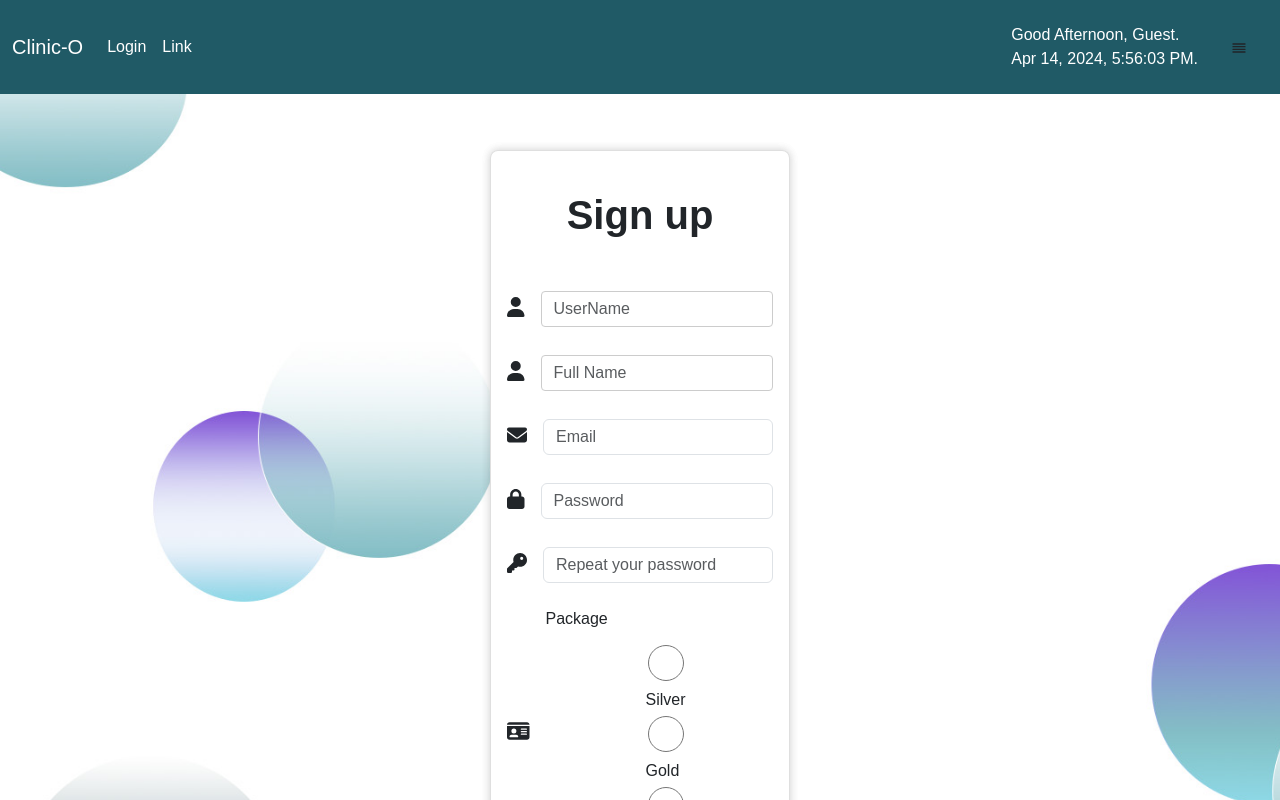
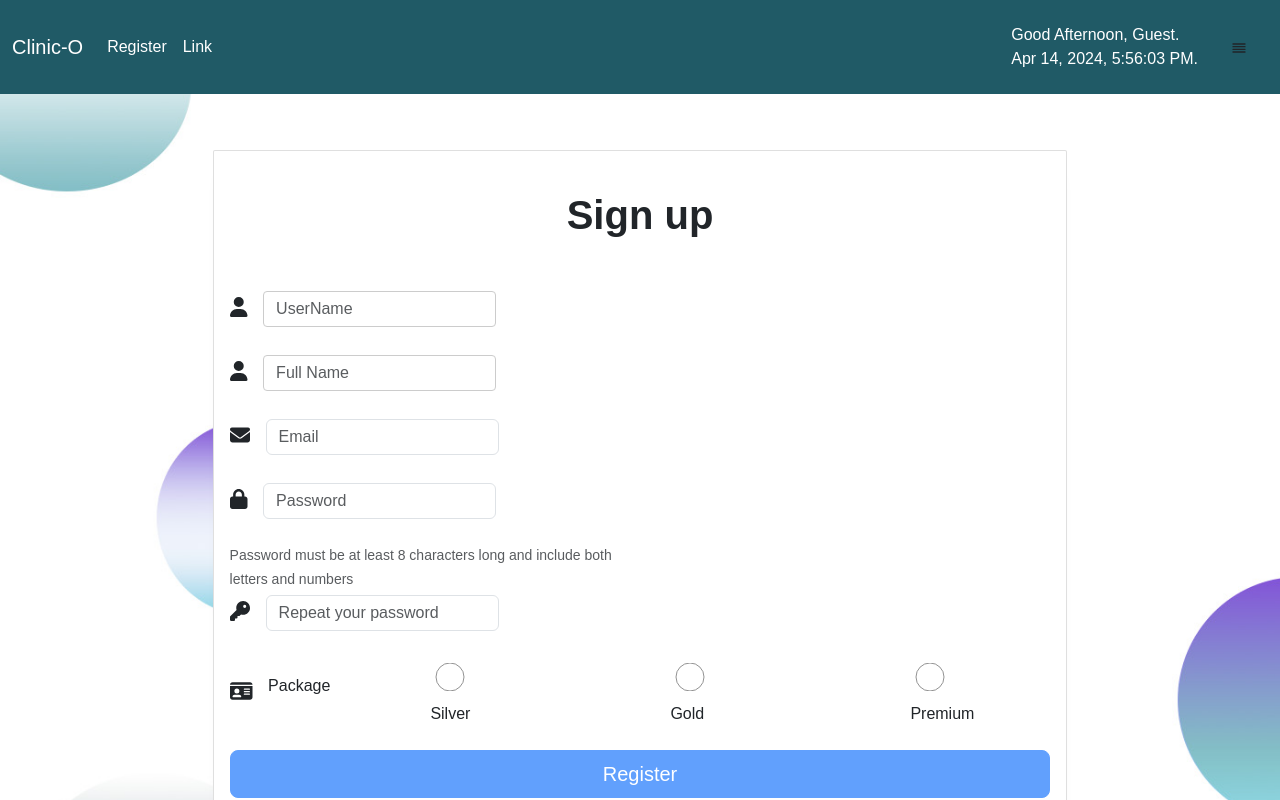
Before and after one commit to AlenaKhanis/Clinic-O-Project, a React (Vite) app in the folder frontend/: page /register in a window 1280 px wide. Shown: the top 800 px of the page. Built offline with nearby package versions, Linux system fonts and the light colour scheme; no server answers.

Commit message:
Update CSS files for homepage, blog section, and clinic details

```diff
--- a/frontend/src/App.tsx
+++ b/frontend/src/App.tsx
@@ -15,7 +15,6 @@ import "./css/App.css";
 
 function App() {
   const [showLoginPopup, setShowLoginPopup] = useState(false);
-  const [showRegisterPopup, setShowRegisterPopup] = useState(false);
 
   function Cover({ children }: { children: React.ReactNode }) {
     const location = useLocation();
@@ -73,12 +72,14 @@ function App() {
           <Route path="/patient/*" element={<PatientRoutes userRole={userRole} />} />
           <Route path="/doctor/*" element={<DoctorRoutes userRole={userRole} />} />
           <Route path="/admin/*" element={<AdminRoutes userRole={userRole} userId={userId} />} />
+
+
           <Route
             path="/"
             element={
               <div className="homepage-container">
                 <div className="mainbody">
-                  <MainBody userRole={userRole} />
+                  <MainBody userRole={userRole} userToken={userToken} setShowLoginPopup={setShowLoginPopup} setUserName={setUserName} setUserToken={setUserToken} setRole={setRole} userName={userName} />
                 </div>
 
                   <BlogSection />
--- a/frontend/src/HomePage/Navbar.tsx
+++ b/frontend/src/HomePage/Navbar.tsx
@@ -4,7 +4,7 @@ import Navbar from 'react-bootstrap/Navbar';
 import 'bootstrap/dist/css/bootstrap.min.css';
 import '../css/homePage.css';
 import { Link } from 'react-router-dom';
-import { useNavigate } from 'react-router-dom';
+
 import { format } from 'date-fns';
 import { useEffect, useState } from 'react';
 import { OffCanvasExample } from './OffCanvas';
@@ -19,21 +19,7 @@ type HomePageProps = {
   userName: string;
 };
 
-function HomeNavBar({ setShowLoginPopup , setUserName , setUserToken , userToken , userName ,setRole}: HomePageProps) {
-  const navigate = useNavigate();
-
-  function logOut() {
-    if (userToken) {
-      localStorage.removeItem("access_token");
-      localStorage.removeItem("userinfo");
-      setUserToken(null);
-      setUserName("Guest");
-      setRole("")
-      navigate("/");
-    } else {
-      setShowLoginPopup(true);
-    }
-  }
+function HomeNavBar({  userToken , userName }: HomePageProps) {
 
   const [date, setDate] = useState(new Date());
   const hour = date.getHours();
@@ -61,9 +47,7 @@ function HomeNavBar({ setShowLoginPopup , setUserName , setUserToken , userToken
       <Navbar.Toggle aria-controls="basic-navbar-nav" />
       <Navbar.Collapse id="basic-navbar-nav">
         <Nav className="me-auto">
-          <Nav.Link style={{color: 'white'}} onClick={() => logOut()}>
-            {userToken ? "Logout" : "Login"}
-          </Nav.Link>
+          <Nav.Link style={{color: 'white' , textDecoration: 'none'}}  href="/register" >Register</Nav.Link>
           <Nav.Link style={{color: 'white'}} href="link">Link</Nav.Link>
         </Nav>
         <Nav.Item>{greeting}, {userToken ? userName : "Guest"}.<br></br> {formattedDate}.</Nav.Item>
--- a/frontend/src/HomePage/RegisterForm.tsx
+++ b/frontend/src/HomePage/RegisterForm.tsx
@@ -1,15 +1,11 @@
-import { MDBContainer, MDBRow, MDBCol, MDBCard, MDBCardBody, MDBInput, MDBCardImage, MDBBtn, MDBCheckbox, MDBIcon } from 'mdb-react-ui-kit';
-import { faEnvelope, faKey, faLock, faUser, faTimes, faIdCard } from '@fortawesome/free-solid-svg-icons';
+import {  MDBCol,  MDBInput  } from 'mdb-react-ui-kit';
+import { faEnvelope, faKey, faLock, faUser, faIdCard } from '@fortawesome/free-solid-svg-icons';
 import { FontAwesomeIcon } from '@fortawesome/react-fontawesome';
-import { Button } from 'react-bootstrap';
+import { Alert, Button } from 'react-bootstrap';
 import { useEffect, useRef, useState } from 'react';
 import '../css/Register.css'
+import { useNavigate } from 'react-router-dom';
 
-
-
-//TODO: Sapared the form validation logic and submissin logic in diffrent files!
-//TODO: Add password validation.
-//TODO: change from full name to first and last name.
 
 
 const BACKEND_URL = import.meta.env.VITE_BACKEND_URL as string;
@@ -23,13 +19,13 @@ export default function Register() {
     const [usernameError, setUsernameError] = useState<string>("");
     const [emailError, setEmailError] = useState<string>("");
     const [fullNameError, setFullNameError] = useState<string>("");
-
-    const formRef = useRef<HTMLFormElement>(null);
+    const [registrationError, setRegistrationError] = useState<string>('');
     const usernameRef = useRef<HTMLInputElement>(null);
     const passwordRef = useRef<HTMLInputElement>(null);
     const confirmPasswordRef = useRef<HTMLInputElement>(null);
     const emailRef = useRef<HTMLInputElement>(null);
     const fullNameRef = useRef<HTMLInputElement>(null);
+    const navigate = useNavigate();
 
     const handleCheckUsername = () => {
         const username = usernameRef.current?.value;
@@ -116,33 +112,31 @@ export default function Register() {
             },
             body: JSON.stringify(registrationData)
         })
+
             .then(response => {
                 if (!response.ok) {
                     throw new Error('Network response was not ok');
                 }
-                // Registration successful
-                alert('Registration successful!');
-
                 setIsFormValid(true);
+                setIsFormValid(true);
+                navigate('/');
             })
             .catch(error => {
                 console.error('Error registering:', error);
-                alert('Registration failed. Please try again.');
+                setRegistrationError('Registration failed. Please try again.');
             });
     };
 
-    const handleClickOutside = (event: MouseEvent) => {
-        if (formRef.current && !formRef.current.contains(event.target as Node)) {
-
+    const handlePasswordValidation = () => {
+        const password = passwordRef.current?.value || '';
+        const passwordPattern = /^(?=.*[A-Za-z])(?=.*\d)[A-Za-z\d]{8,}$/;
+        if (!passwordPattern.test(password)) {
+          setPasswordError("Password must be at least 8 characters long and include both letters and numbers");
+        } else {
+          setPasswordError("");
         }
       };
 
-    useEffect(() => {
-        document.addEventListener("mousedown", handleClickOutside);
-        return () => {
-            document.removeEventListener("mousedown", handleClickOutside);
-        };
-    }, []);
 
     useEffect(() => {
         const isUsernameFilled = !!usernameRef.current?.value;
@@ -175,12 +169,12 @@ export default function Register() {
 
 
     return (
+        <div className='register-form'>
+            <form onSubmit={handleRegister}>
+                <p className="text-center h1 fw-bold mb-5 mx-1 mx-md-4 mt-4">Sign up</p>
 
-        <>
-    <MDBCol col={12} md={6} className='order-2 order-lg-1 d-flex flex-column align-items-center register-form' ref={formRef}>
-        <form className='register-form'  onSubmit={handleRegister}>
-            <p className="text-center h1 fw-bold mb-5 mx-1 mx-md-4 mt-4">Sign up</p>
-            <div className="d-flex flex-row align-items-center mb-4 ">
+                <MDBCol md='6'>
+                    <div className="d-flex flex-row align-items-center mb-4">
                         <FontAwesomeIcon icon={faUser} className="me-3" size="lg" />
                         <MDBInput
                             ref={usernameRef}
@@ -192,8 +186,11 @@ export default function Register() {
                             style={{ borderColor: usernameError ? 'red' : undefined }}
                         />
                     </div>
-            {usernameError && <span style={{ color: 'red' }}>{usernameError}</span>}
-            <div className="d-flex flex-row align-items-center mb-4 ">
+                    {usernameError && <span style={{ color: 'red' , margin: '30px' }}>{usernameError}</span>}
+                </MDBCol>
+
+                <MDBCol md='6'>
+                    <div className="d-flex flex-row align-items-center mb-4">
                         <FontAwesomeIcon icon={faUser} className="me-3" size="lg" />
                         <MDBInput
                             ref={fullNameRef}
@@ -206,11 +203,23 @@ export default function Register() {
                         />
                     </div>
                     {fullNameError && <span style={{ color: 'red' }}>{fullNameError}</span>}
+                </MDBCol>
+
+                <MDBCol md='6'>
                     <div className="d-flex flex-row align-items-center mb-4">
                         <FontAwesomeIcon icon={faEnvelope} className="me-3" size="lg" />
-                <MDBInput ref={emailRef} placeholder='Email' id='form2' type='email' onBlur={() => handleEmailValidation()} />
+                        <MDBInput
+                            ref={emailRef}
+                            placeholder='Email'
+                            id='form2'
+                            type='email'
+                            onBlur={() => handleEmailValidation()}
+                        />
                     </div>
                     {emailError && <span style={{ color: 'red' }}>{emailError}</span>}
+                </MDBCol>
+
+                <MDBCol md='6'>
                     <div className="d-flex flex-row align-items-center mb-4">
                         <FontAwesomeIcon icon={faLock} className="me-3" size="lg" />
                         <MDBInput
@@ -218,48 +227,56 @@ export default function Register() {
                             placeholder='Password'
                             id='form3'
                             type='password'
-                onBlur={() => checkPasswordMatch()}
+                            onBlur={handlePasswordValidation}
                             style={{ borderColor: passwordError ? 'red' : undefined }}
                         />
                     </div>
+                    <small className="text-muted">Password must be at least 8 characters long and include both letters and numbers</small>
+                </MDBCol>
+
+                <MDBCol md='6'>
                     <div className="d-flex flex-row align-items-center mb-4">
                         <FontAwesomeIcon icon={faKey} className="me-3 mt-n1" size="lg" />
                         <MDBInput
                             ref={confirmPasswordRef}
                             placeholder='Repeat your password'
-                id='form4' type='password'
+                            id='form4'
+                            type='password'
                             onBlur={() => checkPasswordMatch()}
                             style={{ borderColor: passwordError ? 'red' : undefined }}
                         />
                     </div>
                     {passwordError && <span style={{ color: 'red' }}>{passwordError}</span>}
+                </MDBCol>
+
                 <div className="d-flex flex-row align-items-center mb-4">
                     <FontAwesomeIcon icon={faIdCard} className="me-3 mt-n1" size="lg" />
-                <div style={{ display: 'flex', flexDirection: 'column' }}>
-                    <p>Package</p>
-                    <div >
+                    <p className='package-p'>Package</p>
                     <div>
-                            <input type="radio" name="package" value="Silver" onChange={handlePackageSelection} />
+                        <div style={{ display: 'flex', flexDirection: 'row' }}>
+                            <div>
+                                <input type="radio" name="package" value="Silver" onChange={handlePackageSelection} style={{ transform: 'scale(0.8)' }} />
                                 <label htmlFor="silver">Silver</label>
                             </div>
                             <div>
-                            <input type="radio" name="package" value="Gold" onChange={handlePackageSelection} />
+                                <input type="radio" name="package" value="Gold" onChange={handlePackageSelection} style={{ transform: 'scale(0.8)' }} />
                                 <label htmlFor="gold">Gold</label>
                             </div>
                             <div>
-                            <input type="radio" name="package" value="Premium" onChange={handlePackageSelection} />
+                                <input type="radio" name="package" value="Premium" onChange={handlePackageSelection} style={{ transform: 'scale(0.8)' }} />
                                 <label htmlFor="premium">Premium</label>
                             </div>
                         </div>
                     </div>
                 </div>
+                {registrationError && (
+                    <Alert variant="danger" onClose={() => setRegistrationError('')} dismissible>
+                    {registrationError}
+                    </Alert>
+                )}
                 <Button className='mb-4' size='lg' type='submit' disabled={!isFormValid}>Register</Button>
             </form>
-
-    </MDBCol>
-
-    </>
-
+        </div>
     );
 
 }
--- a/frontend/src/css/Register.css
+++ b/frontend/src/css/Register.css
@@ -1,27 +1,10 @@
+.register-form {
+  width: fit-content;
+  margin: 150px auto;
+}
 
-.register-popup {
+.package-picker {
   display: flex;
-    position: fixed;
-    top: 50%;
-    left: 50%;
-    transform: translate(-50%, -50%);
-    max-width: fit-content;
-    width: 100vw;
-    height: 100vh;
-    justify-content: center;
-    align-items: 'center'
-
-  }
-
-  .register-form {
-
-    border-radius: 8px;
-    box-shadow: 0 0 10px rgba(0, 0, 0, 0.1);
-    width: 300px;
-    margin: 0 auto;
-  }
-
-.col-md-6.register-form
-{
-  margin-top: 150px;
+  justify-content: center;
+  margin-top: 0px !important;
 }
```
Also changed, not shown: frontend/src/HomePage/MainBody.tsx (+35 -9 lines). Lines whose indentation alone changed are shown as unchanged.
